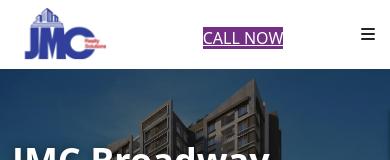
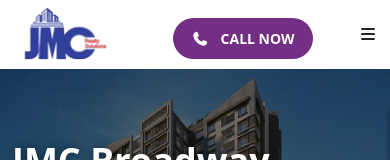
Before and after one commit to tech-ikrab2025/Broadway, a React (Vite) app: page / in a window 390 px wide. Shown: the top 160 px of the page. Built offline with nearby package versions, Linux system fonts and the light colour scheme.

Commit message:
Home v3 Commit

```diff
--- a/src/Home.jsx
+++ b/src/Home.jsx
@@ -58,7 +58,7 @@
         recaptchaToken: captchaToken
       }
     );
-    console.log("recaptchaToken:", captchaToken);
+    //console.log("recaptchaToken:", captchaToken);
     console.log("Success:", response.data);
 
     navigate("/thankyou");
@@ -515,16 +515,9 @@
       <img src="/images/logo.webp" alt="logo" />
     </a>
 
-    <div className="d-lg-none text-center mt-2">
-  <a
-    href="tel:+919832064905"
-    style={{
-      backgroundColor: "#722f83",
-      color: "#fff",
-
-    }}
-  >
-    CALL NOW
+<div className="d-lg-none text-center mt-2">
+  <a href="tel:+919832064905" className="mobile-call-btn">
+    <i className="fa-solid fa-phone me-2"></i> CALL NOW
   </a>
 </div>
 
--- a/src/assets/css/style.css
+++ b/src/assets/css/style.css
@@ -449,3 +449,20 @@
 
 }
 /*===============Responsive Ends===============*/
+
+.mobile-call-btn {
+  display: inline-block;
+  background: #722f83;
+  color: #fff;
+  padding: 10px 18px;
+  font-size: 14px;
+  font-weight: 600;
+  border-radius: 25px;
+  text-decoration: none;
+  transition: 0.3s ease;
+}
+
+.mobile-call-btn:hover {
+  background: #5a2468;
+  color: #fff;
+}
```
